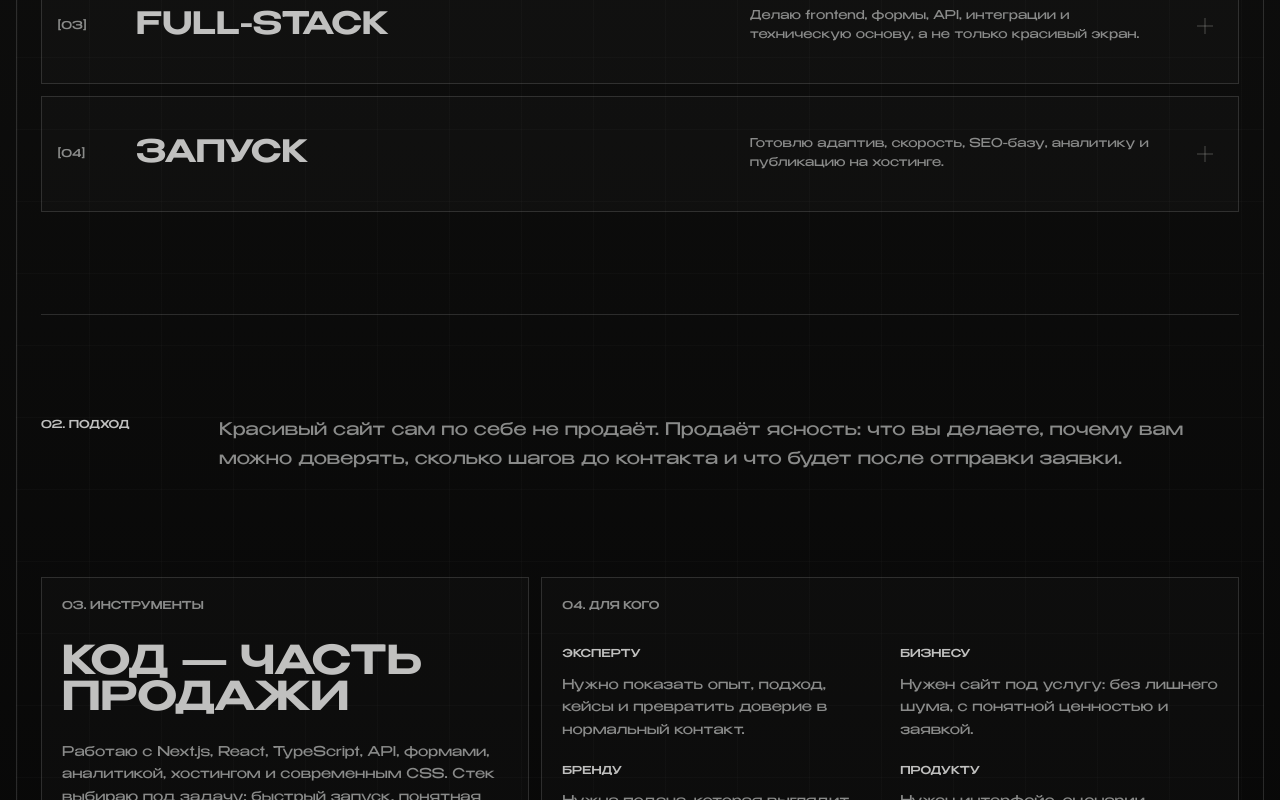
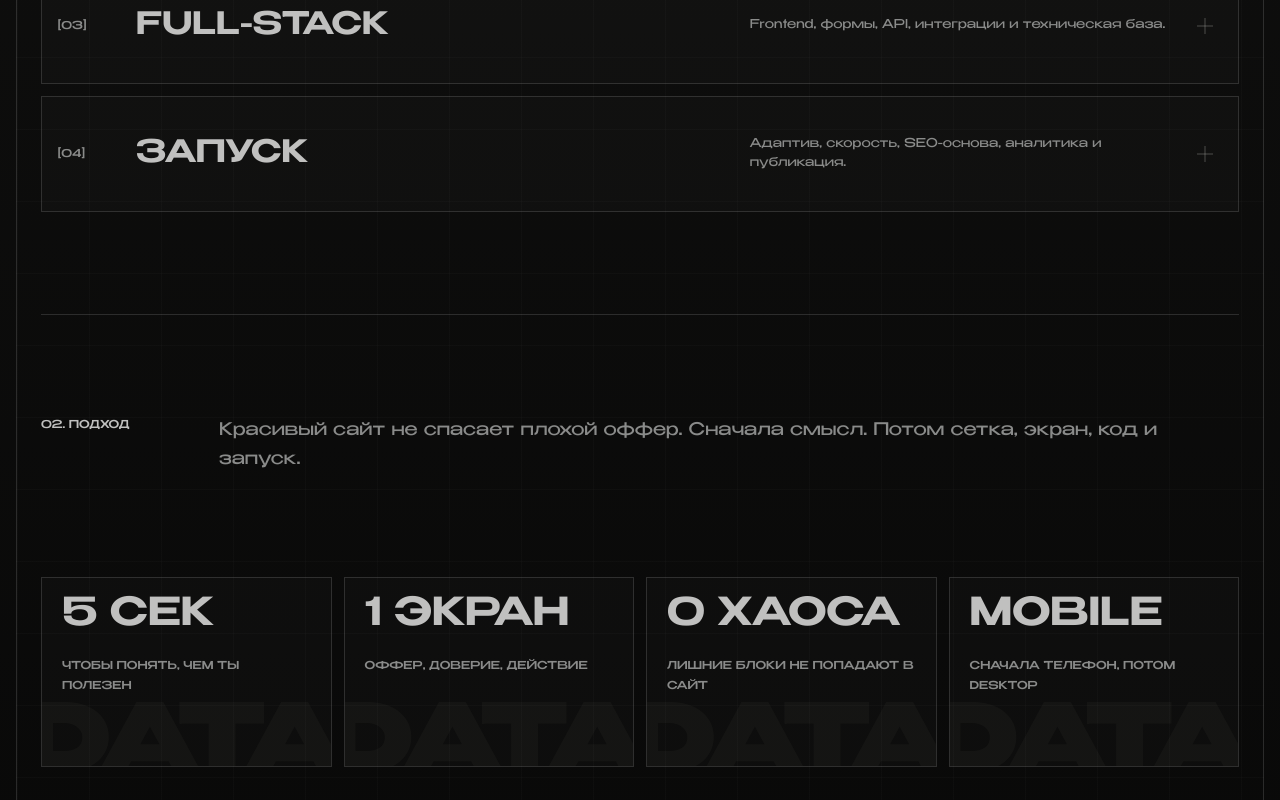
Before and after one commit to mkzvcode/mkzv-web, a Next.js app: page /about in a window 1280 px wide. Shown: the part 800-1600 px from the top of the page. Built offline with nearby package versions, Linux system fonts and the light colour scheme.

Commit message:
Refine content rhythm

```diff
--- a/app/about/page.tsx
+++ b/app/about/page.tsx
@@ -2,7 +2,7 @@ import type { Metadata } from "next";
 import { Footer } from "@/components/Footer";
 import { Header } from "@/components/Header";
 import { SectionLabel } from "@/components/SectionLabel";
-import { audiences, services, trustItems } from "@/data/projects";
+import { audiences, clientSignals, services, trustItems } from "@/data/projects";
 
 export const metadata: Metadata = {
   title: "Обо мне | MKZV WEB",
@@ -13,10 +13,11 @@ const principles = ["Один контакт", "Дизайн + код", "Зап
 
 export default function AboutPage() {
   return <><Header active="Обо мне" /><main className="page-shell page-grid border-x border-[var(--line)] px-4 py-8 md:px-6 md:py-10">
-    <section className="about-head grid gap-8 border-b border-[var(--line)] pb-10 lg:grid-cols-[minmax(0,0.74fr)_minmax(320px,0.48fr)]"><div><p className="mono mb-7 text-[var(--muted)]">04. About / why MKZV</p><h1 className="display case-title">Сайт должен<br />продавать</h1></div><p className="copy self-end text-[var(--muted)]">Меня зовут Максим. Я собираю сайты как рабочую систему: смысл, дизайн, код, скорость, адаптив и путь до заявки. Без разрыва между красивым макетом и тем, что реально можно запустить.</p></section>
+    <section className="about-head grid gap-8 border-b border-[var(--line)] pb-10 lg:grid-cols-[minmax(0,0.74fr)_minmax(320px,0.48fr)]"><div><p className="mono mb-7 text-[var(--muted)]">04. About / why MKZV</p><h1 className="display case-title">Сайт должен<br />продавать</h1></div><p className="copy self-end text-[var(--muted)]">Я Максим. Собираю сайт как систему: смысл, дизайн, код, скорость, адаптив и путь до заявки.</p></section>
     <section className="section"><SectionLabel index="01" title="Направления" /><div className="grid gap-3">{services.map((service) => <article className="about-service grid min-w-0 gap-5 border border-[var(--line)] bg-[var(--panel)] p-4 lg:grid-cols-[58px_minmax(0,0.88fr)_minmax(240px,0.62fr)_34px] lg:items-center" key={service.title}><span className="mono text-[var(--muted)]">[{service.meta}]</span><h2 className="display direction-title">{service.title}</h2><p className="copy text-[var(--muted)]">{service.text}</p><span className="technical-plus hidden h-10 lg:block" /></article>)}</div></section>
-    <section className="section about-approach grid gap-7 border-t border-[var(--line)] pt-10 lg:grid-cols-[150px_minmax(0,1fr)]"><p className="mono text-[var(--paper)]">02. Подход</p><p className="copy-lg max-w-5xl text-[var(--muted)]">Красивый сайт сам по себе не продаёт. Продаёт ясность: что вы делаете, почему вам можно доверять, сколько шагов до контакта и что будет после отправки заявки.</p></section>
-    <section className="grid gap-3 pb-10 lg:grid-cols-[minmax(0,0.7fr)_minmax(0,1fr)]"><div className="panel p-5"><p className="mono text-[var(--muted)]">03. Инструменты</p><h2 className="display mt-8 text-[clamp(1.9rem,3.1vw,3.8rem)]">Код — часть<br />продажи</h2><p className="copy mt-6 text-[var(--muted)]">Работаю с Next.js, React, TypeScript, API, формами, аналитикой, хостингом и современным CSS. Стек выбираю под задачу: быстрый запуск, понятная поддержка, нормальная скорость.</p></div><div className="panel p-5"><p className="mono text-[var(--muted)]">04. Для кого</p><div className="mt-8 grid gap-5 sm:grid-cols-2">{audiences.map((item) => <div key={item.title}><p className="mono text-[var(--paper)]">{item.title}</p><p className="copy mt-3 text-[var(--muted)]">{item.text}</p></div>)}</div></div></section>
+    <section className="section about-approach grid gap-7 border-t border-[var(--line)] pt-10 lg:grid-cols-[150px_minmax(0,1fr)]"><p className="mono text-[var(--paper)]">02. Подход</p><p className="copy-lg max-w-5xl text-[var(--muted)]">Красивый сайт не спасает плохой оффер. Сначала смысл. Потом сетка, экран, код и запуск.</p></section>
+    <section className="grid gap-3 pb-10 sm:grid-cols-2 xl:grid-cols-4">{clientSignals.map((item) => <div className="metric-tile panel p-5" key={item.value}><p className="display text-[clamp(2rem,3vw,3.5rem)]">{item.value}</p><p className="mono mt-6 leading-5 text-[var(--muted)]">{item.label}</p></div>)}</section>
+    <section className="grid gap-3 pb-10 lg:grid-cols-[minmax(0,0.7fr)_minmax(0,1fr)]"><div className="panel p-5"><p className="mono text-[var(--muted)]">03. Инструменты</p><h2 className="display mt-8 text-[clamp(1.9rem,3.1vw,3.8rem)]">Код — часть<br />продажи</h2><p className="copy mt-6 text-[var(--muted)]">Next.js, React, TypeScript, API, формы, аналитика, хостинг. Стек выбираю под задачу, а не ради модного слова.</p></div><div className="panel p-5"><p className="mono text-[var(--muted)]">04. Для кого</p><div className="mt-8 grid gap-5 sm:grid-cols-2">{audiences.map((item) => <div key={item.title}><p className="mono text-[var(--paper)]">{item.title}</p><p className="copy mt-3 text-[var(--muted)]">{item.text}</p></div>)}</div></div></section>
     <section className="grid gap-3 pb-10 md:grid-cols-2">{trustItems.map((item, index) => <div className="panel p-5" key={item}><p className="mono text-[var(--muted)]">0{index + 1} / аргумент</p><p className="copy-lg mt-7 text-[var(--paper)]">{item}</p></div>)}</section>
     <section className="grid gap-3 pb-10 md:grid-cols-4">{principles.map((item) => <div className="panel p-4" key={item}><p className="mono text-[var(--paper)]">{item}</p></div>)}</section>
   </main><Footer /></>;
--- a/app/globals.css
+++ b/app/globals.css
@@ -583,7 +583,9 @@ textarea,
 .audience-card,
 .market-card,
 .deliverable-card,
-.faq-card {
+.faq-card,
+.route-card,
+.metric-tile {
   position: relative;
   overflow: hidden;
   min-height: 260px;
@@ -598,7 +600,9 @@ textarea,
 .audience-card::before,
 .market-card::before,
 .deliverable-card::before,
-.faq-card::before {
+.faq-card::before,
+.route-card::before,
+.metric-tile::before {
   position: absolute;
   right: -0.14em;
   bottom: -0.18em;
@@ -635,12 +639,70 @@ textarea,
   font-size: clamp(6rem, 10vw, 12rem);
 }
 
+.route-card::before {
+  content: "FLOW";
+  font-size: clamp(4.8rem, 8vw, 8.8rem);
+}
+
+.metric-tile {
+  min-height: 190px;
+}
+
+.metric-tile::before {
+  content: "DATA";
+  font-size: clamp(4.4rem, 7.4vw, 8rem);
+}
+
 .sell-card > *,
 .package-card > *,
 .audience-card > *,
 .market-card > *,
 .deliverable-card > *,
-.faq-card > * {
+.faq-card > *,
+.route-card > *,
+.metric-tile > * {
+  position: relative;
+  z-index: 1;
+}
+
+.route-card {
+  min-height: 250px;
+}
+
+.process-strip {
+  grid-template-columns: repeat(2, minmax(0, 1fr));
+}
+
+.check-chip {
+  position: relative;
+  min-height: 56px;
+}
+
+.check-chip::before {
+  margin-right: 0.6rem;
+  color: var(--muted);
+  content: "✓";
+}
+
+.tgpt-panel {
+  position: relative;
+  overflow: hidden;
+  min-height: 360px;
+}
+
+.tgpt-panel::before {
+  position: absolute;
+  right: -0.08em;
+  bottom: -0.18em;
+  color: rgba(192, 192, 191, 0.04);
+  content: "TGPT";
+  font-family: var(--font-display);
+  font-size: clamp(8rem, 19vw, 19rem);
+  font-weight: 800;
+  line-height: 0.75;
+}
+
+.tgpt-panel > * {
   position: relative;
   z-index: 1;
 }
@@ -837,7 +899,9 @@ main > section:first-child {
   .audience-card:hover,
   .market-card:hover,
   .deliverable-card:hover,
-  .faq-card:hover {
+  .faq-card:hover,
+  .route-card:hover,
+  .metric-tile:hover {
     border-color: var(--line-strong);
     background-color: var(--panel-2);
     transform: translateY(-4px);
@@ -851,7 +915,9 @@ main > section:first-child {
   .scroll-motion-ready .audience-card.is-revealed:hover,
   .scroll-motion-ready .market-card.is-revealed:hover,
   .scroll-motion-ready .deliverable-card.is-revealed:hover,
-  .scroll-motion-ready .faq-card.is-revealed:hover {
+  .scroll-motion-ready .faq-card.is-revealed:hover,
+  .scroll-motion-ready .route-card.is-revealed:hover,
+  .scroll-motion-ready .metric-tile.is-revealed:hover {
     transform: translate3d(0, -4px, 0);
   }
 
@@ -1016,7 +1082,9 @@ main > section:first-child {
   .audience-card,
   .market-card,
   .deliverable-card,
-  .faq-card {
+  .faq-card,
+  .route-card,
+  .metric-tile {
     min-height: 230px;
   }
 
@@ -1040,6 +1108,12 @@ main > section:first-child {
   }
 }
 
+@media (min-width: 1024px) {
+  .process-strip {
+    grid-template-columns: repeat(6, minmax(0, 1fr));
+  }
+}
+
 @media (prefers-reduced-motion: reduce) {
   *,
   *::before,
--- a/components/ScrollMotion.tsx
+++ b/components/ScrollMotion.tsx
@@ -21,7 +21,7 @@ export function ScrollMotion() {
     ).slice(1);
     const cards = Array.from(
       document.querySelectorAll<HTMLElement>(
-        "main .service-card, main .project-card, main .process-card, main .audience-card, main .market-card, main .deliverable-card, main .faq-card, main article.panel, main form.panel, main section article:not(.panel), main .signal-track, main .contact-link",
+        "main .service-card, main .project-card, main .process-card, main .audience-card, main .market-card, main .deliverable-card, main .faq-card, main .route-card, main .metric-tile, main .tgpt-panel, main article.panel, main form.panel, main section article:not(.panel), main .signal-track, main .contact-link",
       ),
     );
 
--- a/data/projects.ts
+++ b/data/projects.ts
@@ -40,6 +40,13 @@ export const projects: Project[] = [
 
 export const processSteps = ["Разбор", "Оффер", "Структура", "Дизайн", "Код", "Запуск"];
 
+export const clientSignals = [
+  { value: "5 сек", label: "чтобы понять, чем ты полезен" },
+  { value: "1 экран", label: "оффер, доверие, действие" },
+  { value: "0 хаоса", label: "лишние блоки не попадают в сайт" },
+  { value: "mobile", label: "сначала телефон, потом desktop" },
+];
+
 export const metrics = [
   { value: "1", label: "человек держит дизайн, код и запуск" },
   { value: "0", label: "шаблонных блоков без смысла" },
@@ -48,16 +55,16 @@ export const metrics = [
 ];
 
 export const services = [
-  { title: "Сайты", text: "Лендинги и многостраничные сайты под услугу, бренд, эксперта или локальный бизнес.", meta: "01" },
-  { title: "Смыслы", text: "Помогаю собрать оффер, структуру страниц, блоки доверия и понятный путь до заявки.", meta: "02" },
-  { title: "Full-stack", text: "Делаю frontend, формы, API, интеграции и техническую основу, а не только красивый экран.", meta: "03" },
-  { title: "Запуск", text: "Готовлю адаптив, скорость, SEO-базу, аналитику и публикацию на хостинге.", meta: "04" },
+  { title: "Сайты", text: "Лендинги и многостраничники под услугу, бренд или эксперта.", meta: "01" },
+  { title: "Смыслы", text: "Оффер, структура, блоки доверия и путь до заявки.", meta: "02" },
+  { title: "Full-stack", text: "Frontend, формы, API, интеграции и техническая база.", meta: "03" },
+  { title: "Запуск", text: "Адаптив, скорость, SEO-основа, аналитика и публикация.", meta: "04" },
 ];
 
 export const offerPoints = [
-  { title: "Не просто макет", text: "Сайт сразу собирается как рабочий продукт: страницы, адаптив, формы, структура и подготовка к рекламе." },
-  { title: "Без студийной каши", text: "Ты общаешься с одним человеком, который понимает и дизайн, и код. Меньше потерь между идеей и реализацией." },
-  { title: "Сначала задача", text: "Перед дизайном разбираю аудиторию, предложение, конкурентов и действие, которое должен совершить посетитель." },
+  { title: "Сразу в продукт", text: "Страницы, адаптив, форма, структура и запуск проектируются вместе." },
+  { title: "Один контакт", text: "Не теряем смысл между дизайнером, верстальщиком и менеджером." },
+  { title: "Сначала задача", text: "Разбираем аудиторию, предложение и действие, которое нужно от посетителя." },
 ];
 
 export const audiences = [
@@ -82,20 +89,27 @@ export const audiences = [
 export const deliverables = [
   {
     title: "Разбор",
-    text: "Смотрю нишу, конкурентов, аудиторию, текущие материалы и точку, куда должен прийти клиент.",
+    text: "Ниша, аудитория, конкуренты, материалы, цель.",
   },
   {
     title: "Структура",
-    text: "Собираю страницы и блоки так, чтобы человек быстро понял услугу, доверие и следующий шаг.",
+    text: "Первый экран, доверие, услуги, вопросы, CTA.",
   },
   {
     title: "Интерфейс",
-    text: "Делаю дизайн-систему, адаптивные состояния, визуальный ритм и аккуратную мобильную версию.",
+    text: "Сетка, типографика, состояния, мобильная версия.",
   },
   {
     title: "Разработка",
-    text: "Верстаю на Next.js/React, подключаю формы, SEO-базу, аналитику и готовлю сайт к публикации.",
+    text: "Next.js/React, формы, SEO-база, аналитика, хостинг.",
   },
+];
+
+export const pageRoute = [
+  { title: "Вход", tag: "оффер", text: "Человек сразу понимает, куда попал." },
+  { title: "Доверие", tag: "аргументы", text: "Коротко показываем опыт, подход и причины верить." },
+  { title: "Выбор", tag: "форматы", text: "Даём понятные варианты без перегруза." },
+  { title: "Заявка", tag: "контакт", text: "Не прячем следующий шаг." },
 ];
 
 export const marketEdges = [
@@ -141,17 +155,41 @@ export const trustItems = [
   "Код остается понятным: его можно поддерживать и расширять",
 ];
 
+export const launchChecklist = [
+  "адаптив",
+  "скорость",
+  "форма",
+  "аналитика",
+  "SEO-база",
+  "404",
+  "мета-теги",
+  "деплой",
+];
+
+export const siteNotes = [
+  { title: "Меньше текста", text: "Абзац остается только там, где без него теряется смысл." },
+  { title: "Больше ритма", text: "Карточки, статусы и схемы помогают быстро сканировать страницу." },
+  { title: "Ближе к заявке", text: "Каждый экран отвечает на вопрос: зачем человеку двигаться дальше?" },
+];
+
+export const tgptPreview = [
+  "форма на сайте",
+  "валидация заявки",
+  "сообщение в Telegram",
+  "быстрый ответ клиенту",
+];
+
 export const faqItems = [
   {
     question: "Если у меня нет текстов?",
-    answer: "Начнем с брифа. Я помогу собрать смысл, структуру и короткие формулировки для первых экранов.",
+    answer: "Начнём с брифа. Соберём смысл и короткие формулировки.",
   },
   {
     question: "Можно ли без большого бюджета?",
-    answer: "Да. Можно начать с компактного лендинга, запустить его и потом наращивать страницы, кейсы и интеграции.",
+    answer: "Да. Запускаем компактно, потом добавляем страницы и интеграции.",
   },
   {
     question: "Что будет после запуска?",
-    answer: "Сайт остается готовым к правкам: можно подключить Telegram-бота, аналитику, новые страницы и реальные кейсы.",
+    answer: "Останется база для правок, аналитики, Telegram-бота и новых кейсов.",
   },
 ];
```
Also changed, not shown: app/contacts/page.tsx (+14 -7 lines), app/page.tsx (+20 -12 lines), app/projects/page.tsx (+13 -5 lines), 1 other file (tests, documents, lock files or other folders).
